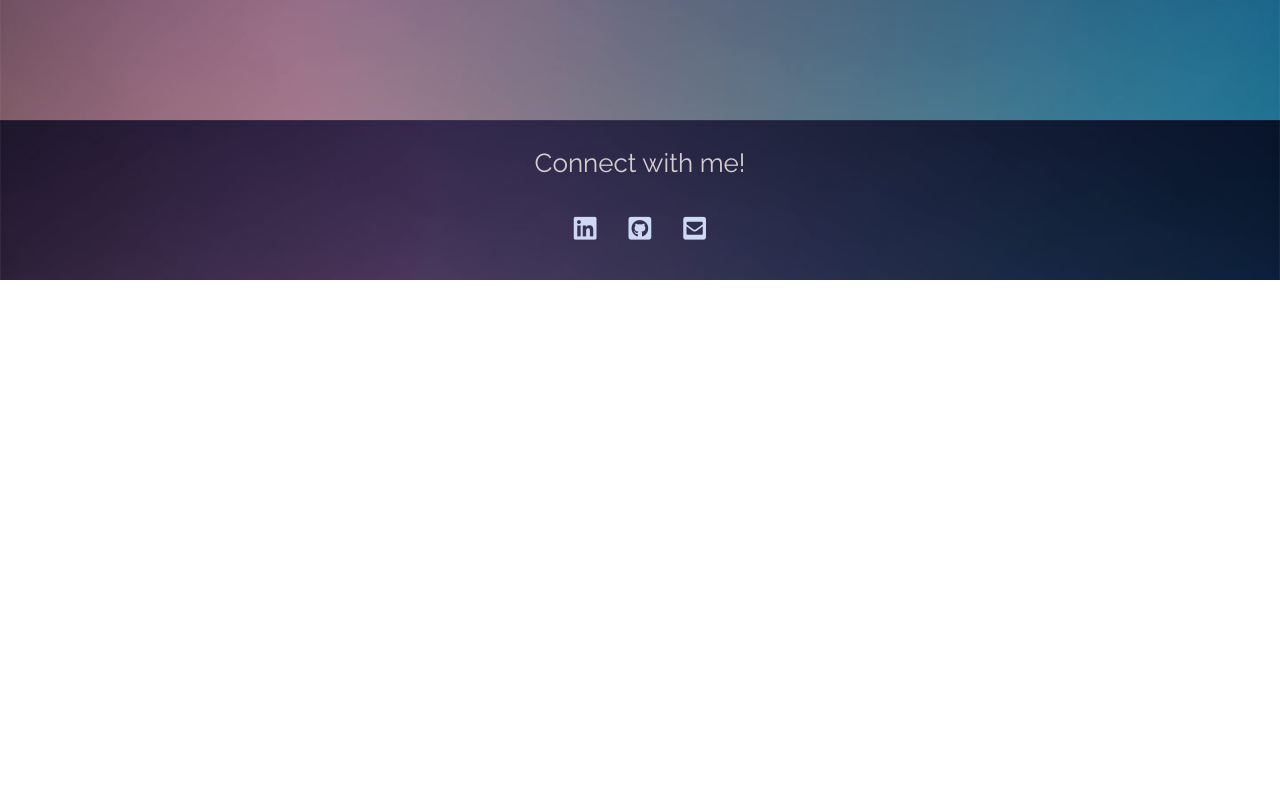
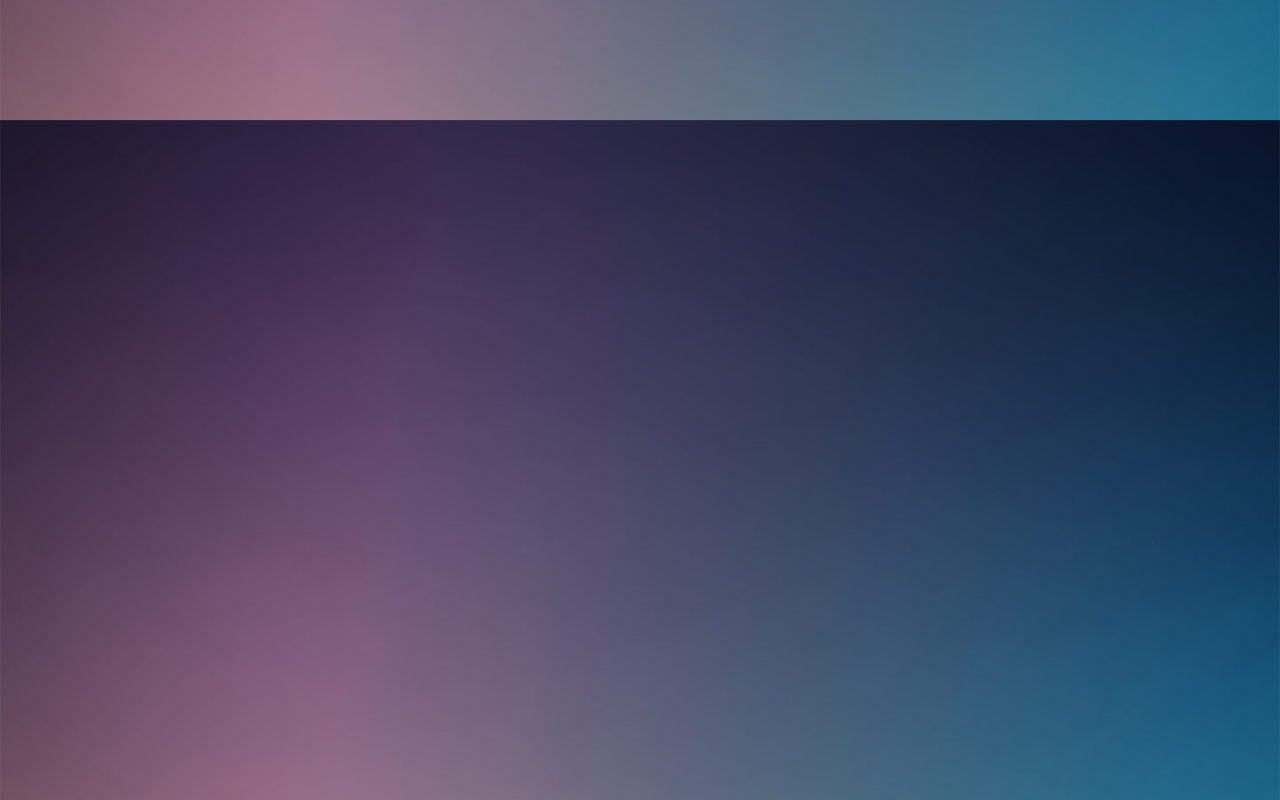
Before and after one commit to nguy4227/nguy4227.github.io, a React (Create React App) app: page / in a window 1280 px wide. Shown: the part 680-1480 px from the top of the page. Before the commit the page ends 984 px from the top, so only its background shows below. Built offline with nearby package versions, Linux system fonts and the light colour scheme.

Commit message:
fixed white space

```diff
--- a/src/App.css
+++ b/src/App.css
@@ -45,7 +45,6 @@ body {
   justify-content: center;
   font-size: calc(10px + 2vmin);
   color: rgb(214, 206, 206);
-  margin-bottom: 3vh;
   background-image: url("bg.jpg");
   background-size: cover;
 }
--- a/src/App.js
+++ b/src/App.js
@@ -10,6 +10,8 @@ class App extends Component {
           <Header />
           <Body />
         </header>
+        <body className="App-header">
+        </body>
         <footer className="App-footer">
           <Footer />
         </footer>
--- a/src/components/main/index.js
+++ b/src/components/main/index.js
@@ -34,6 +34,12 @@ class Body extends React.Component {
     }
 }
 
+const About = (props) => (
+    <div>
+
+    </div>
+)
+
 const Footer = (props) => (
     <div className='foot'>
     <p>Connect with me!</p>
```
